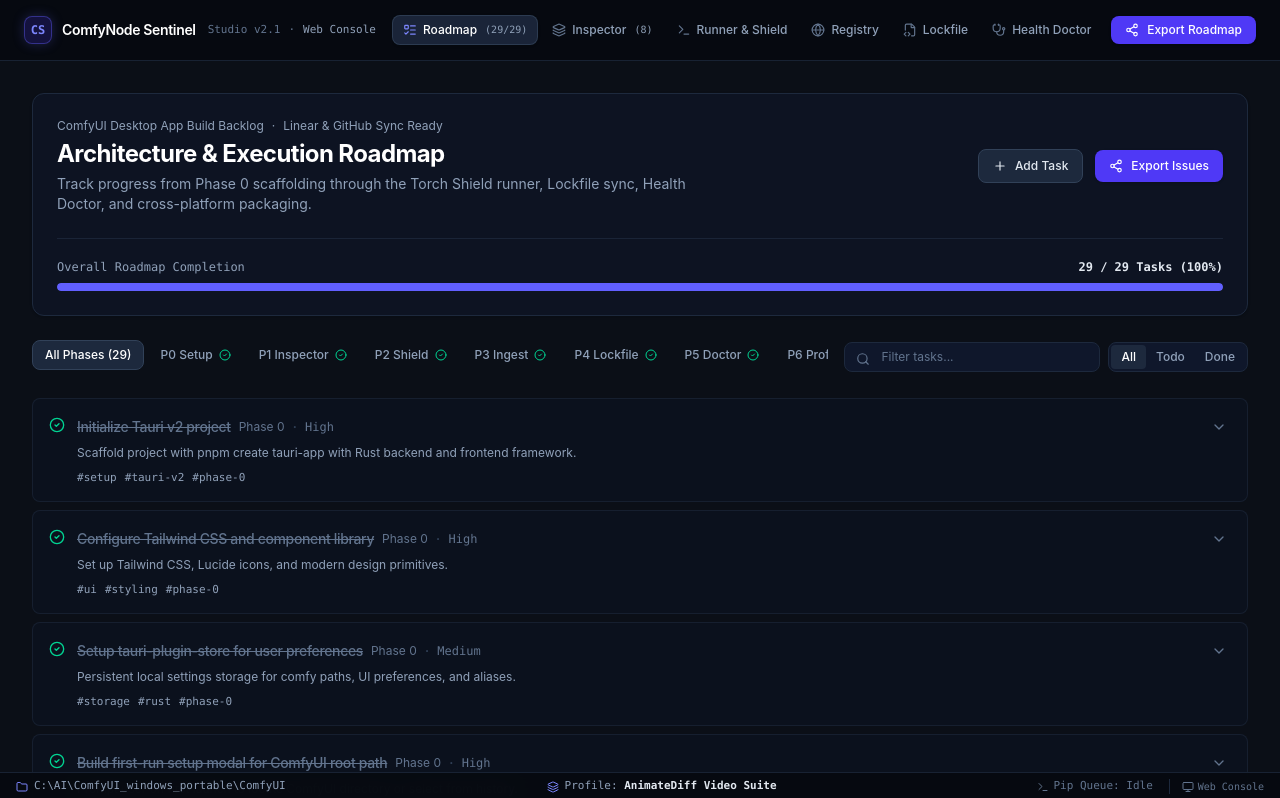
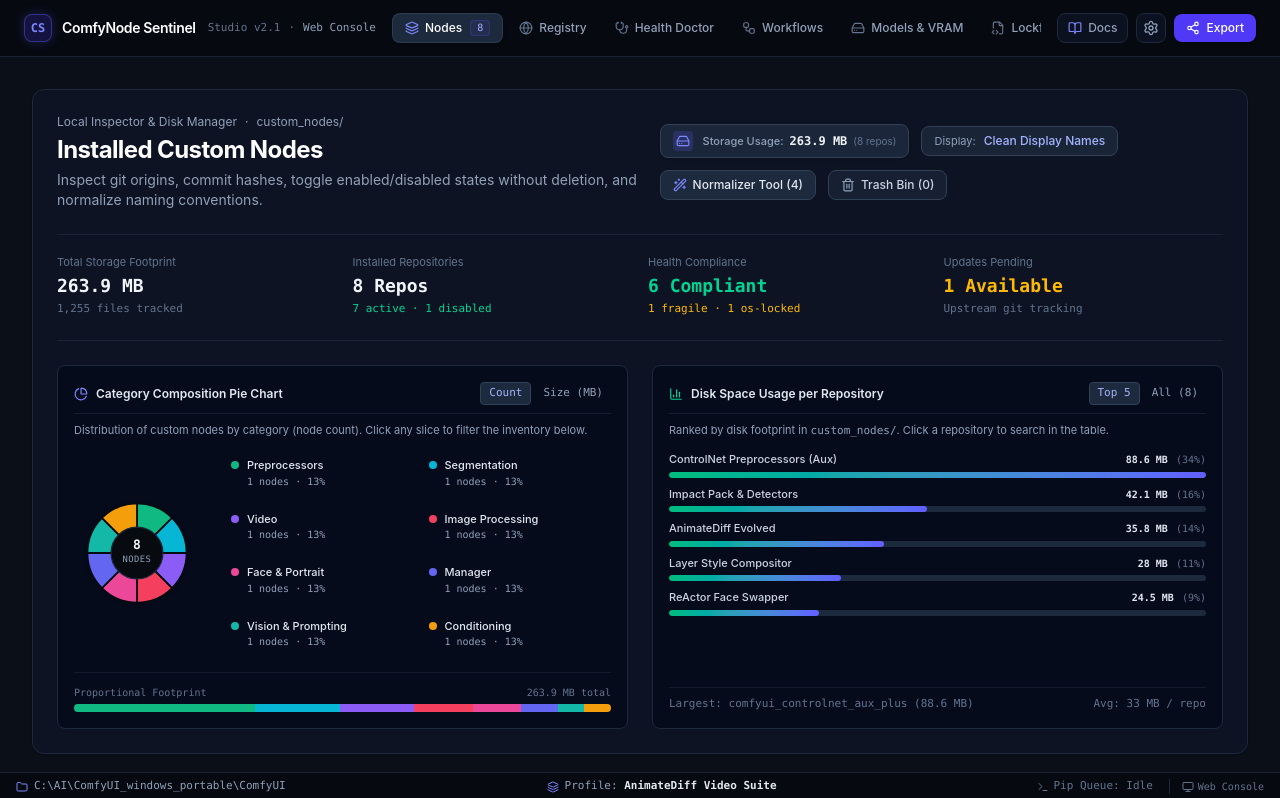
Before and after one commit to vader431/ComfyNode-Sentinel, a Next.js app: page / in a window 1280 px wide. Shown: the top 798 px of the page. Built offline with nearby package versions, Linux system fonts and the light colour scheme.

Commit message:
refactor(ui): streamline navigation to core ComfyUI tabs, reposition settings and docs to utilities

```diff
--- a/app/page.tsx
+++ b/app/page.tsx
@@ -52,7 +52,7 @@ export default function Home() {
     () => false
   );
 
-  const [activeTab, setActiveTab] = useState<ActiveTab>('roadmap');
+  const [activeTab, setActiveTab] = useState<ActiveTab>('inspector');
   const [showExportModal, setShowExportModal] = useState(false);
   const [targetRunnerCommand, setTargetRunnerCommand] = useState<string>('');
 
--- a/components/Header.tsx
+++ b/components/Header.tsx
@@ -2,7 +2,6 @@
 
 import React from 'react';
 import {
-  ListTodo,
   Layers,
   Terminal,
   Globe,
@@ -32,8 +31,8 @@ interface HeaderProps {
   setActiveTab: (tab: ActiveTab) => void;
   onOpenExportModal: () => void;
   installedCount: number;
-  totalTasksCount: number;
-  completedTasksCount: number;
+  totalTasksCount?: number;
+  completedTasksCount?: number;
   isTauri?: boolean;
 }
 
@@ -42,30 +41,25 @@ export function Header({
   setActiveTab,
   onOpenExportModal,
   installedCount,
-  totalTasksCount,
-  completedTasksCount,
   isTauri,
 }: HeaderProps) {
   const navItems: { id: ActiveTab; label: string; icon: React.ComponentType<{ className?: string }> }[] = [
-    { id: 'roadmap', label: 'Roadmap', icon: ListTodo },
-    { id: 'inspector', label: 'Inspector', icon: Layers },
-    { id: 'runner', label: 'Runner & Shield', icon: Terminal },
+    { id: 'inspector', label: 'Nodes', icon: Layers },
     { id: 'registry', label: 'Registry', icon: Globe },
-    { id: 'lockfile', label: 'Lockfile', icon: FileCode2 },
     { id: 'doctor', label: 'Health Doctor', icon: Stethoscope },
     { id: 'profiles', label: 'Workflows', icon: Workflow },
     { id: 'models', label: 'Models & VRAM', icon: HardDrive },
-    { id: 'settings', label: 'Settings', icon: Settings },
-    { id: 'docs', label: 'Docs', icon: BookOpen },
+    { id: 'lockfile', label: 'Lockfile & Cloud', icon: FileCode2 },
+    { id: 'runner', label: 'Terminal', icon: Terminal },
   ];
 
   return (
     <header className="sticky top-0 z-40 w-full border-b border-slate-800/80 bg-[#070a10]/95 backdrop-blur-md">
-      <div className="flex h-15 w-full items-center justify-between gap-4 px-6">
+      <div className="flex h-14 w-full items-center justify-between gap-4 px-6">
         {/* Zone 1: Wordmark brand title & Runtime Badge */}
         <div className="flex items-center gap-3 shrink-0">
           <button
-            onClick={() => setActiveTab('roadmap')}
+            onClick={() => setActiveTab('inspector')}
             className="flex items-center gap-2.5 text-left focus-visible:outline-none focus-visible:ring-2 focus-visible:ring-indigo-500 rounded"
           >
             <div className="flex h-7 w-7 items-center justify-center rounded-lg bg-indigo-600/20 border border-indigo-500/40 text-indigo-400 font-mono font-bold text-xs shadow-[0_0_12px_rgba(99,102,241,0.25)]">
@@ -90,7 +84,7 @@ export function Header({
           </div>
         </div>
 
-        {/* Zone 2: Navigation Links, streamlined single-line text links */}
+        {/* Zone 2: Focused Core Navigation Links */}
         <nav className="flex items-center gap-1 text-sm overflow-x-auto py-1 scrollbar-none">
           {navItems.map((item) => {
             const isActive = activeTab === item.id;
@@ -99,22 +93,17 @@ export function Header({
               <button
                 key={item.id}
                 onClick={() => setActiveTab(item.id)}
-                className={`flex items-center gap-1.5 px-2.5 py-1.5 rounded-lg text-xs font-medium whitespace-nowrap shrink-0 transition-all ${
+                className={`flex items-center gap-1.5 px-3 py-1.5 rounded-lg text-xs font-medium whitespace-nowrap shrink-0 transition-all ${
                   isActive
-                    ? 'bg-slate-800/90 text-white shadow-sm border border-slate-700/80'
+                    ? 'bg-slate-800 text-white shadow-sm border border-slate-700/80'
                     : 'text-slate-400 hover:text-slate-200 hover:bg-slate-900/60'
                 }`}
               >
                 <Icon className={`w-3.5 h-3.5 ${isActive ? 'text-indigo-400' : 'text-slate-500'}`} />
                 <span>{item.label}</span>
-                {item.id === 'roadmap' && (
-                  <span className="text-[10px] text-slate-400 font-mono ml-0.5">
-                    ({completedTasksCount}/{totalTasksCount})
-                  </span>
-                )}
                 {item.id === 'inspector' && (
-                  <span className="text-[10px] text-slate-400 font-mono ml-0.5">
-                    ({installedCount})
+                  <span className="text-[10px] text-indigo-300 font-mono ml-0.5 px-1.5 py-0.2 rounded bg-indigo-500/10 border border-indigo-500/20">
+                    {installedCount}
                   </span>
                 )}
               </button>
@@ -122,14 +111,39 @@ export function Header({
           })}
         </nav>
 
-        {/* Zone 3: 1 Primary Action */}
-        <div className="flex items-center gap-3 shrink-0">
+        {/* Zone 3: Utility Actions (Docs, Settings, Export) */}
+        <div className="flex items-center gap-2 shrink-0">
+          <button
+            onClick={() => setActiveTab('docs')}
+            title="Documentation, Rules & Changelog"
+            className={`flex items-center gap-1.5 px-2.5 py-1.5 text-xs font-medium rounded-lg transition-colors border ${
+              activeTab === 'docs'
+                ? 'bg-slate-800 text-white border-slate-700'
+                : 'text-slate-400 hover:text-white bg-slate-900/60 hover:bg-slate-800 border-slate-800'
+            }`}
+          >
+            <BookOpen className="w-3.5 h-3.5 text-indigo-400" />
+            <span className="hidden md:inline">Docs</span>
+          </button>
+
+          <button
+            onClick={() => setActiveTab('settings')}
+            title="Environment Settings"
+            className={`p-1.5 text-xs font-medium rounded-lg transition-colors border ${
+              activeTab === 'settings'
+                ? 'bg-slate-800 text-white border-slate-700'
+                : 'text-slate-400 hover:text-white bg-slate-900/60 hover:bg-slate-800 border-slate-800'
+            }`}
+          >
+            <Settings className="w-4 h-4" />
+          </button>
+
           <button
             onClick={onOpenExportModal}
-            className="flex items-center gap-2 px-3.5 py-1.5 text-xs font-medium text-white bg-indigo-600 hover:bg-indigo-500 active:bg-indigo-700 rounded-lg transition-colors shadow-sm whitespace-nowrap shrink-0 focus-visible:outline-none focus-visible:ring-2 focus-visible:ring-indigo-400"
+            className="flex items-center gap-1.5 px-3 py-1.5 text-xs font-medium text-white bg-indigo-600 hover:bg-indigo-500 active:bg-indigo-700 rounded-lg transition-colors shadow-sm whitespace-nowrap shrink-0"
           >
             <Share2 className="w-3.5 h-3.5" />
-            <span className="hidden sm:inline">Export Roadmap</span>
+            <span className="hidden sm:inline">Export</span>
           </button>
         </div>
       </div>
```
